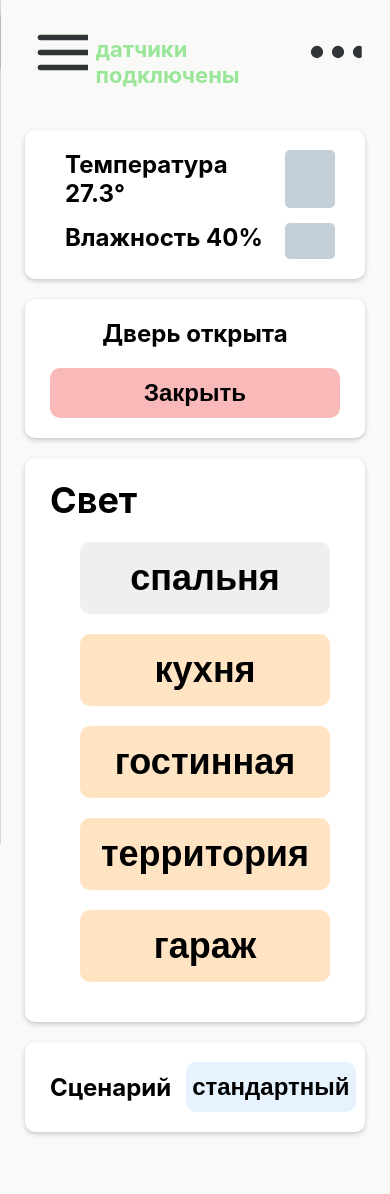
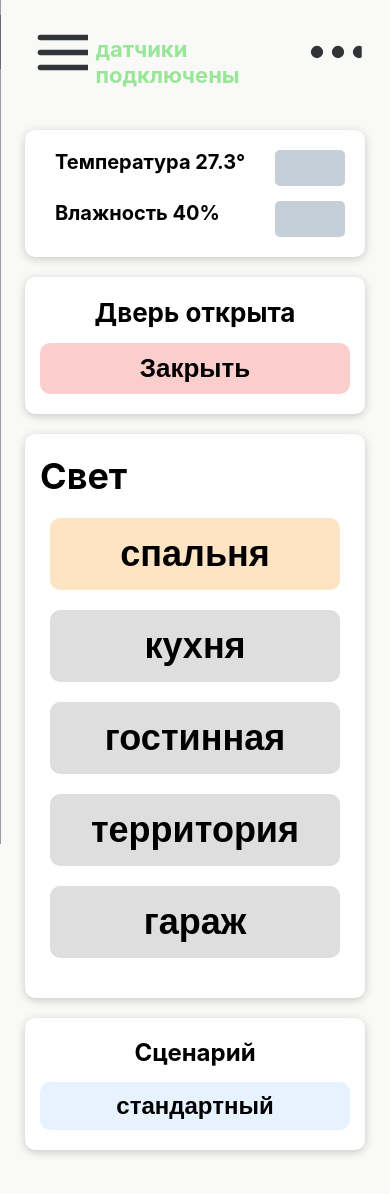
Before and after one commit to arec0000/x-home, a React (Create React App) app in the folder client/: page / in a window 390 px wide. Shown: the top 1194 px of the page. Built offline with nearby package versions, Linux system fonts and the light colour scheme; no server answers.

Commit message:
client: refactor styles

```diff
--- a/client/src/components/app/App.js
+++ b/client/src/components/app/App.js
@@ -100,9 +100,9 @@ class App extends Component {
         }))
     }
 
-    componentDidMount() {
-        this.connect();
-    }
+    // componentDidMount() {
+    //     this.connect();
+    // }
 
     render() {
         const {connectedStatus, menuOpen, pages, currentPage, sensTemp, sensWetness, doorControl, lightButtons} = this.state;
@@ -131,7 +131,8 @@ class App extends Component {
                             <ClimateWidget
                                 key={1}
                                 sensTemp={sensTemp}
-                                sensWetness={sensWetness}/>
+                                sensWetness={sensWetness}
+                                onChangeClimate={this.onChangeClimate}/>
                             <DoorControl
                                 key={2}
                                 doorControl={doorControl}
--- a/client/src/components/climate/climate.css
+++ b/client/src/components/climate/climate.css
@@ -1,6 +1,6 @@
 .climate {
     display: flex;
-    justify-content: space-around;
+    justify-content: space-between;
     align-items: center;
     flex-wrap: wrap;
     font-size: 36px;
@@ -36,11 +36,10 @@
     box-shadow: 0 2px 5px #C5CFFF;
 }
 
-@media(max-width: 930px) {
+@media(max-width: 940px) {
     .climate {
         flex-direction: column;
         align-items: stretch;
-        max-width: 530px;
     }
 
     .climate div {
@@ -51,6 +50,7 @@
 
     .climate input {
         margin-right: 15px;
+        width: 70px;
     }
 
     .climate div:first-child {
@@ -58,18 +58,38 @@
     }
 }
 
-@media(max-width: 560px) {
+@media(max-width: 630px) {
     .climate {
         font-size: 24px;
-        max-width: 300px;
     }
 
     .climate input {
         margin-right: 5px;
+        font-size: 14px;
+        width: 70px;
+        height: 20px;
+    }
+}
+
+@media (max-width: 490px) {
+    .climate {
+        font-size: 20px;
     }
 
     .climate input {
         font-size: 14px;
-        width: 30px;
+        width: 50px;
+        height: 100%;
     }
 }
+
+@media (max-width: 370px) {
+    .climate {
+        font-size: 15px;
+    }
+
+    .climate input {
+        font-size: 14px;
+        width: 35px;
+    }
+}
--- a/client/src/components/door/door.css
+++ b/client/src/components/door/door.css
@@ -1,93 +1,78 @@
 .door-control {
     display: flex;
-    justify-content: space-around;
-    flex-wrap: wrap;
+    justify-content: space-between;
     font-size: 36px;
     align-items: center;
     font-weight: bold;
 }
 
 .door-off-on {
-    margin-left: 39px;
     display: block;
+    padding-bottom: 5px;
 }
 
 .button-status-off {
-    width: 400px;
-    height: 72px;
+    padding: 10px 55px 10px 55px;
     font-size: 36px;
     font-weight: bold;
     border: 0;
-    background-color: rgba(249, 185, 185, 1);
+    background-color: rgba(249, 185, 185, .7);
     border-radius: 10px;
-    outline: #C4CFD8;
     transition-property: box-shadow, background-color, outline;
     transition-duration: 0.15s;
 }
 
 .button-status-on {
-    width: 400px;
-    height: 72px;
+    padding: 10px 55px 10px 55px;
     font-size: 36px;
     font-weight: bold;
     border: 0;
-    background-color: rgba(153, 231, 153, 1);
+    background-color: rgba(153, 231, 153, .5);
     border-radius: 10px;
-    outline: #C4CFD8;
-    transition-property: box-shadow, background-color, outline;
-    transition-duration: 0.26s;
+    transition-property: box-shadow, background-color, background-color;
+    transition-duration: 0.23s;
 }
 
 .button-status-off:hover {
-    outline: 1px solid #C4CFD8;
     box-shadow: 0 2px 15px #C5CFFF;
 }
 
 .button-status-on:hover {
-    outline: 1px solid #C4CFD8;
     box-shadow: 0 2px 15px #C5CFFF;
 }
 
-@media (max-width: 930px) {
+.button-status-off:focus {
+    outline: none;
+    background-color: rgba(153, 231, 153, .75);
+    box-shadow: 0 2px 5px #C5CFFF;
+}
+
+.button-status-on:focus {
+    outline: none;
+    background-color: rgba(249, 185, 185, .9);
+    box-shadow: 0 2px 5px #C5CFFF;
+}
+
+@media (max-width: 665px) {
     .door-control {
-        padding:20px;
-        padding-right: 5px;
+        flex-direction: column;
+        align-items: stretch;
+        text-align: center;
     }
-    .button-status-on {
-        height: 60px;
-    }
-    .button-status-off {
-        height: 60px;
-    }
+
     .door-off-on {
-        margin-right: 0px;
-        margin-left: 0px;
-        padding-left: 0;
+        margin-bottom: 10px;
     }
 }
 
-@media (max-width: 764px) {
-    .door-off-on {
-        margin-bottom: 20px;
+@media (max-width: 470px) {
+    .door-control {
+        font-size: 26px;
+    }
+    .button-status-on {
+        font-size: 26px;
+    }
+    .button-status-off {
+        font-size: 26px;
     }
 }
-
-@media (max-width: 530px) {
-    .door-control {
-        padding-left: 15px;
-        padding-right: 15px;
-    }
-    .button-status-on {
-        height: 50px;
-        font-size: 24px;
-    }
-    .button-status-off {
-        height: 50px;
-        font-size: 24px;
-    }
-    .door-off-on {
-        font-size: 24px;
-        margin-left: 0px;
-        margin-bottom: 20px;
-    }
-}
--- a/client/src/components/header/header.css
+++ b/client/src/components/header/header.css
@@ -76,7 +76,7 @@ header {
     width: 25%;
     height: 100%;
     transform: translateX(-100%);
-    background-color: #B0B0B6;
+    background-color: #414157;
     transition: all 0.3s;
 }
 
@@ -89,7 +89,7 @@ header {
     padding: 0;
     margin-top: 15px;
     font-size: 32px;
-    color: #F8F8F8;
+    color: #FDFDFD;
 }
 
 .pagesList li {
@@ -101,17 +101,17 @@ header {
 }
 
 .pagesList .current {
-    background-color: #9D9DA1;
+    background-color: #353548;
 }
 
 .pagesList li:hover {
     padding-left: 30px;
-    background-color: #BCBCC2;
+    background-color: #53536C;
     box-shadow: 0 0 5px rgba(0, 0, 0, .05);
 }
 
 .pagesList li:active {
-    background-color: #8C8C94;
+    background-color: #2E2E3F;
 }
 
 @media (max-width: 1200px) {
--- a/client/src/components/header/header.js
+++ b/client/src/components/header/header.js
@@ -25,6 +25,7 @@ class Header extends Component {
         const links = pages.map(item => (
             <li
                 className={item === currentPage ? 'current' : ''}
+                key={item}
                 onClick={() => changePage(item)}>
                     {item}
             </li>
--- a/client/src/components/light/light.css
+++ b/client/src/components/light/light.css
@@ -11,10 +11,10 @@
     display: flex;
     flex-wrap: wrap;
     margin-top: 20px;
-    margin-left: 20px;
+    margin-left: 35px;
 }
 
-.light-on {
+.light-off {
     font-size: 36px;
     font-weight: bold;
     border-radius: 10px;
@@ -24,12 +24,12 @@
     padding-left: 20px;
     padding-right: 20px;
     flex-grow: 1;
-    outline: #C4CFD8;
     transition-property: box-shadow, background-color, outline;
     transition-duration: 0.20s;
+    background-color: #DEDEDE;
 }
 
-.light-off {
+.light-on {
     font-size: 36px;
     font-weight: bold;
     border-radius: 10px;
@@ -47,18 +47,46 @@
 
 .light-off:hover {
     box-shadow: 0 2px 15px #C5CFFF;
-    border: 0;
 }
 
 .light-off:focus {
-    box-shadow: 0 2px 10px #C5CFFF;
+    box-shadow: 0 2px 5px #C5CFFF;
 }
 
 .light-on:hover {
     box-shadow: 0 2px 15px #C5CFFF;
-    border: 0;
 }
 
  .light-on:focus {
-    box-shadow: 0 2px 10px #C5CFFF;
+    box-shadow: 0 2px 5px #C5CFFF;
 }
+
+@media (max-width: 830px) {
+    .light-control div {
+        margin-left: 0;
+    }
+}
+
+@media (max-width: 370px) {
+    .light-control {
+        font-size: 30px;
+    }
+
+    .light-on {
+        padding-left: 10px;
+        padding-right: 10px;
+        font-size: 30px;
+    }
+
+    .light-off {
+        padding-left: 10px;
+        padding-right: 10px;
+        font-size: 30px;
+    }
+
+    .light-control span {
+        display: block;
+        text-align: center;
+        margin: 0 auto;
+    }
+}
--- a/client/src/components/scenarios/scenarios.css
+++ b/client/src/components/scenarios/scenarios.css
@@ -2,46 +2,47 @@
     font-size: 36px;
     font-weight: bold;
     display: flex;
-    justify-content: space-around;
+    justify-content: space-between;
     align-items: center;
 }
 
-.scenarios-control span {
-    margin-left: 39px;
-}
-
 .scenarios-control button {
-    width: 400px;
-    height: 72px;
+    padding: 10px 55px 10px 55px;
     font-size: 36px;
     font-weight: bold;
     border: 0;
     background-color: rgba(231, 242, 255, 1);
     border-radius: 10px;
-    outline: #C4CFD8;
     transition-property: box-shadow, background-color, outline;
     transition-duration: 0.26s;
 }
 
 .scenarios-control button:hover {
-    outline: 1px solid #C4CFD8;
     box-shadow: 0 2px 15px #C5CFFF;
 }
 
-@media (max-width: 930px) {
+.scenarios-control button:focus {
+    outline: none;
+    box-shadow: 0 2px 15px #C5CFFF;
+}
+
+@media (max-width: 665px) {
     .scenarios-control {
-        padding:20px;
+        flex-direction: column;
+        align-items: stretch;
+        text-align: center;
     }
+
+    .scenarios-control span {
+        margin-bottom: 15px;
+    }
+
     .scenarios-control button {
-        height: 60px;
-        font-size: 28px;
-    }
-    .scenarios-control span {
-        margin-left: 0px;
+        padding: 10px 0 10px 0;
     }
 }
 
-@media (max-width: 530px) {
+@media (max-width: 465px) {
     .scenarios-control {
         padding-left: 15px;
         padding-right: 15px;
@@ -49,13 +50,6 @@
 
     }
     .scenarios-control button {
-        height: 50px;
         font-size: 24px;
-
-    }
-    .scenarios-control span {
-        margin-right: 15px;
-        margin-left: 0px;
-
     }
 }
--- a/client/src/components/styled-components/styled-components.js
+++ b/client/src/components/styled-components/styled-components.js
@@ -2,9 +2,9 @@ import styled from 'styled-components';
 
 const WidgetGround = styled.li`
     margin: 0 auto 20px auto;
-    padding: 20px 25px 20px 25px;
+    padding: 20px 35px 20px 35px;
     border-radius: 10px;
-    box-shadow: 0 2px 5px rgba(0, 0, 0, .20);
+    box-shadow: 0 2px 10px rgba(0, 0, 0, .20);
     background-color: white;
     outline: white;
     list-style: none;
@@ -13,7 +13,13 @@ const WidgetGround = styled.li`
 
     &:hover {
         outline: 1px solid white;
-        box-shadow: 0 2px 15px #C5CFFF;
+        box-shadow: 0 2px 10px #C5CFFF;
+    }
+
+    @media (max-width: 410px) {
+        & {
+            padding: 20px 15px 20px 15px;
+        }
     }
 `;
 
```
